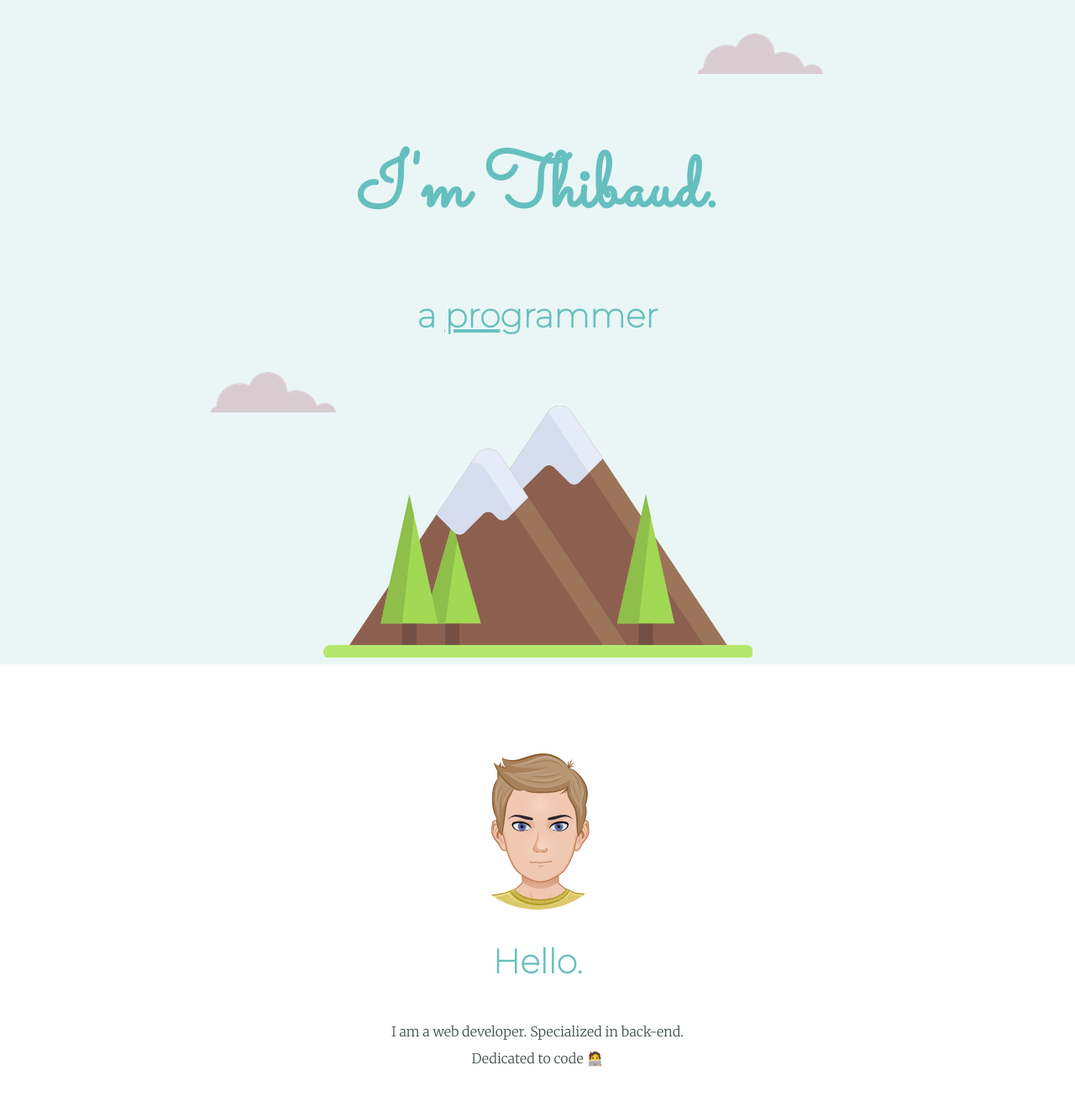
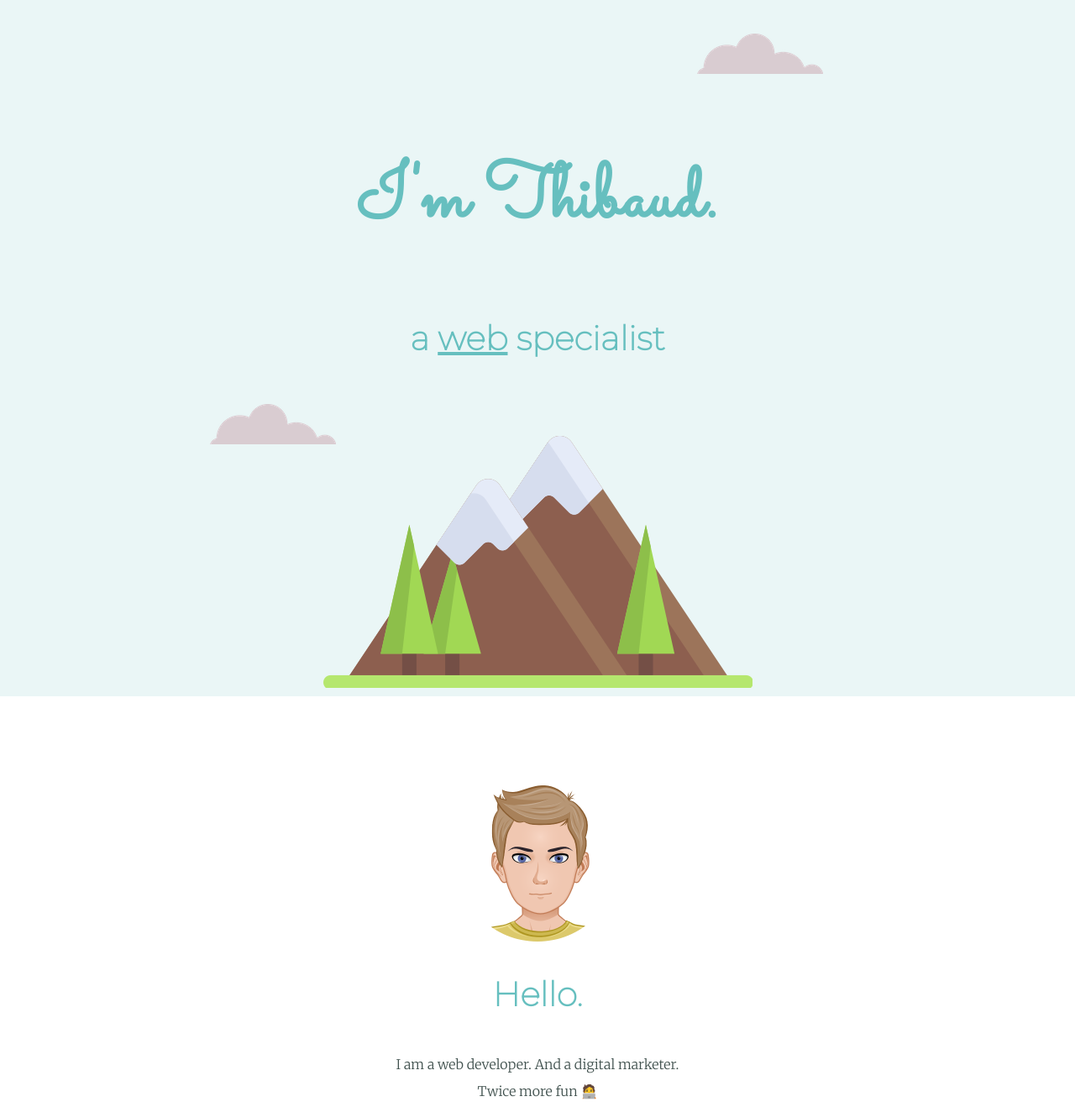
Before and after one commit to GoonaStar/Portfolio, a plain HTML site: page index.html in a window 1280 px wide. Shown: the top 1318 px of the page at 84% size. Drawn offline with Linux system fonts and the light colour scheme.

Commit message:
description modified

```diff
--- a/css/styles.css
+++ b/css/styles.css
@@ -104,7 +104,7 @@ background-color: #eaf6f6;
 position: relative;
 padding-top: 100px;
 font-size: 2.5erm;
-line-height: 1.75;
+line-height: 2.0;
 }
 
 .middle-container {
--- a/index.html
+++ b/index.html
@@ -13,7 +13,7 @@
 <div class = "top_container">
     <img class="top-cloud" src="CSS - My Site Images/cloud.png" alt="cloud">
     <h1>I'm Thibaud.</h1>
-    <h2>a <span class="pro">pro</span>grammer</h2><br>
+    <h2>a <span class="pro">web</span> specialist</h2><br>
     <img class="bottom-cloud" src="CSS - My Site Images/cloud.png" alt="cloud">
     <img src="mountains.png" alt="mountain">
 
@@ -24,7 +24,7 @@
   <div class="profile">
     <img class="profile_pic" src="circle-cropped.png" alt="profile_picture">
     <h2>Hello.</h2>
-    <p class="intro">I am a web developer. Specialized in back-end. Dedicated to code 🧑‍💻 </p>
+    <p class="intro">I am a web developer. And a digital marketer. Twice more fun 🧑‍💻 </p>
   </div>
   <hr>
   <div class="skills">
@@ -33,13 +33,13 @@
       <img class="skill_pic" src="code.png" alt="computer">
       <h3>Design and Development</h3>
       <p>Python 🐍 and Rails 🛤 proficient. Once, I coded my first Pong game. Since then, I never stop: websites, games, scraping tools and data science. Love data science. </p>
-          <a class="effect-shine" href="projects.html"> 📁 Check out my projects</a>
+          <a class="effect-shine" href="#"> 📁 Check out my projects</a>
     </div>
     <div class="skill-row">
       <img class="seo_pic" src="bullhorn.png" alt="seo">
       <h3>Digital marketing specialist</h3>
       <p>SEO, SEM, SM. Content strategy. Brand visibility. Keyword optimization. Let's run your digital campaigns. Great results.</p>
-      <a class="effect-shine" href="seo.html"> 🏆 Check out my results</a>
+      <a class="effect-shine" href="#"> 🏆 Check out my results</a>
     </div>
   </div>
   <hr>
```
Also changed, not shown: CSS - My Site Images/angela.png (deleted), CSS - My Site Images/chillies.png (deleted), 1 other file.
